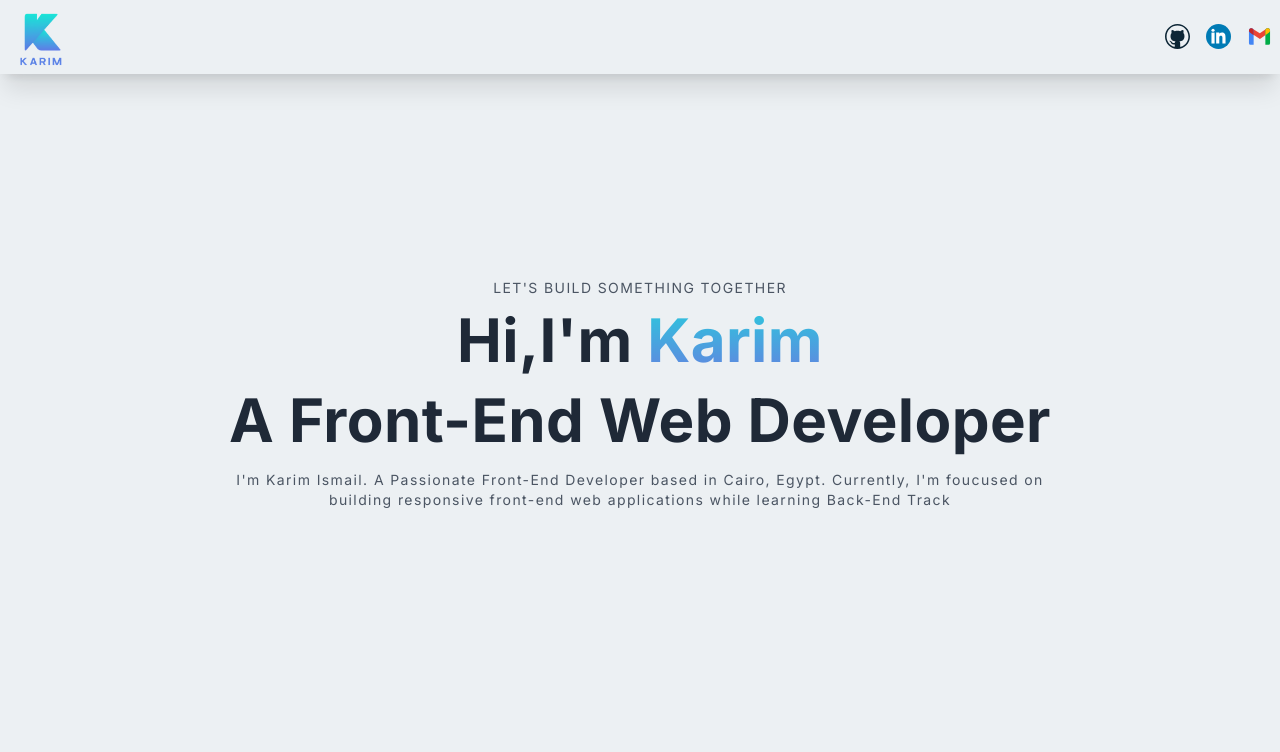
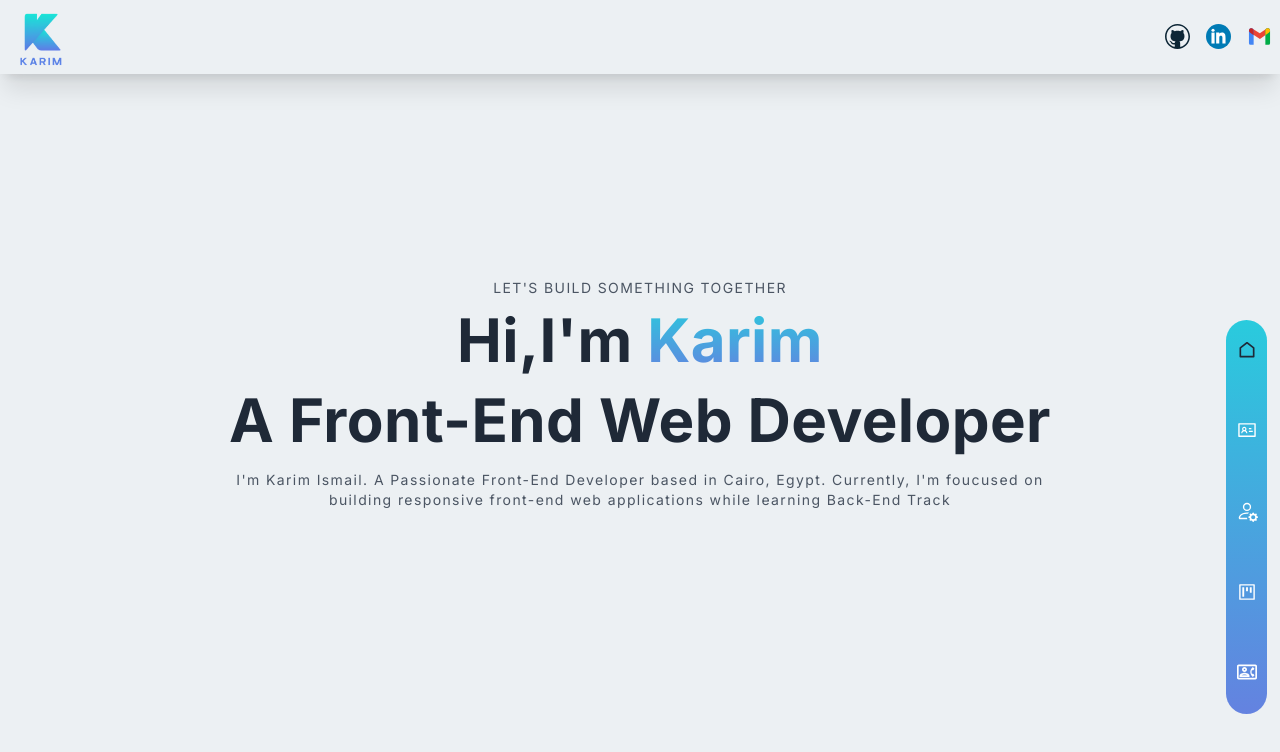
Before and after one commit to Karim-Ismail-Hassaneen/Karim-Personal-Portfolio, a Next.js app: page / in a window 1280 px wide. Shown: the top 752 px of the page. Built offline with nearby package versions, Linux system fonts and the light colour scheme.

Commit message:
Sidebar is Done1

```diff
--- a/src/app/layout.jsx
+++ b/src/app/layout.jsx
@@ -1,6 +1,7 @@
 import { Inter } from 'next/font/google'
 import './globals.css'
 import Header from '@/components/Header/header'
+import SideBar from '@/components/SideBar/sideBar'
 
 const inter = Inter({ subsets: ['latin'] })
 
@@ -15,6 +16,7 @@ export default function RootLayout({ children }) {
       <body className={inter.className}>
         <Header />
         {children}
+        <SideBar />
         </body>
     </html>
   )
--- /dev/null
+++ b/src/components/SideBar/SideBar.jsx
@@ -0,0 +1,26 @@
+'use client'
+import React, { useState } from 'react'
+import { navItems } from '../../utils/AllData'
+import Link from 'next/link'
+
+const SideBar = () => {
+  const items = navItems
+  const [isActive, setIsActive] = useState('Home')
+  return (
+
+        <div className="fixed right-[1%] top-[40%] z-[20] w-[41px] rounded-full bg-gradient-to-b from-[#29cbdd] to-[#6482e0] text-[#ecf0f3] ">
+            <div className="hidden md:flex flex-col gap-5 pb-3 justify-center items-center h-full">
+                {items.map(item => (
+                    <Link key={item.id} href={item.url} onClick={() => setIsActive(item.title)}>
+                        <div className='flex items-center gap-3 py-5 hover:text-[#1f2937] hover:-translate-x-2 transition-transform'>
+                            <span className={`${isActive === item.title ? 'text-[#1f2937]' : 'text-white'}`}>{item.icon}</span>
+                        </div>
+                    </Link>
+                ))}
+            </div>
+        </div>
+
+  )
+}
+
+export default SideBar
```
Also changed, not shown: 1 other file (tests, documents, lock files or other folders).
